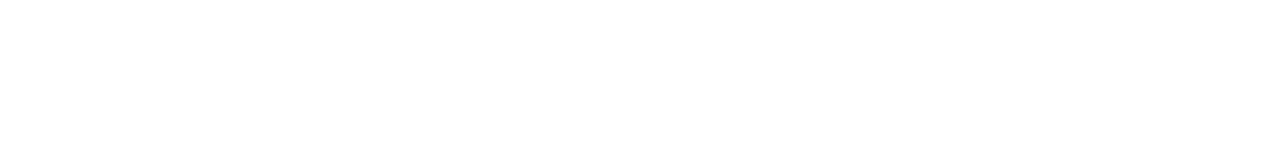
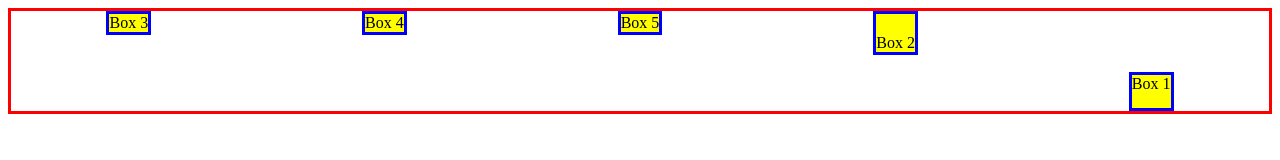
Before and after one commit to PavloPro7/mate, a website: page index.html in a window 1280 px wide. Drawn offline with Linux system fonts and the light colour scheme.

Commit message:
small considering of flexbox in css - part 1

```diff
--- a/index.html
+++ b/index.html
@@ -5,7 +5,26 @@
     <meta name="viewport" content="width=device-width, initial-scale=1.0">
     <title>Document</title>
     <script src="hw.js"></script>
+    <link rel="stylesheet" href="style.css">
 </head>
 <body>
+<div class="container">
+  <div class="box box-1">
+    Box 1
+  </div>
+  <div class="box box-2">
+    Box 2
+  </div>
+  <div class="box box-3">
+    Box 3
+  </div>
+  <div class="box box-4">
+    Box 4
+  </div>
+  <div class="box box-5">
+    Box 5
+  </div>
+</div>
+
 </body>
 </html>
--- /dev/null
+++ b/style.css
@@ -0,0 +1,27 @@
+.container {
+  display: flex;
+  flex-direction: row;
+  height: 100px;
+  border: 3px solid red;
+  gap: 20px;
+  justify-content: space-around;
+  align-items: baseline;
+}
+
+.box {
+  height: auto;
+  width: auto;
+  border: 3px solid blue;
+  background-color: yellow;
+}
+
+.box-2 {
+  order: 1;
+  padding-top: 20px;
+  align-self: flex-start;
+}
+.box-1 {
+  order: 2;
+  padding-bottom: 15px;
+  align-self: flex-end;
+}
```
